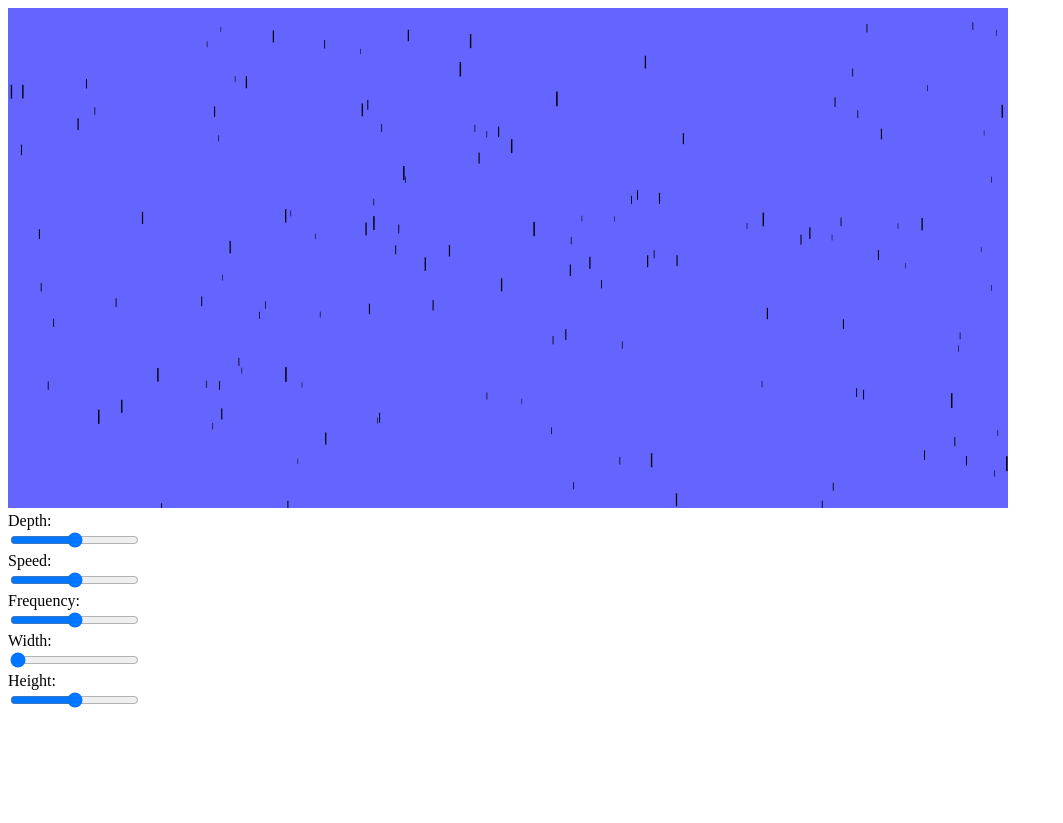
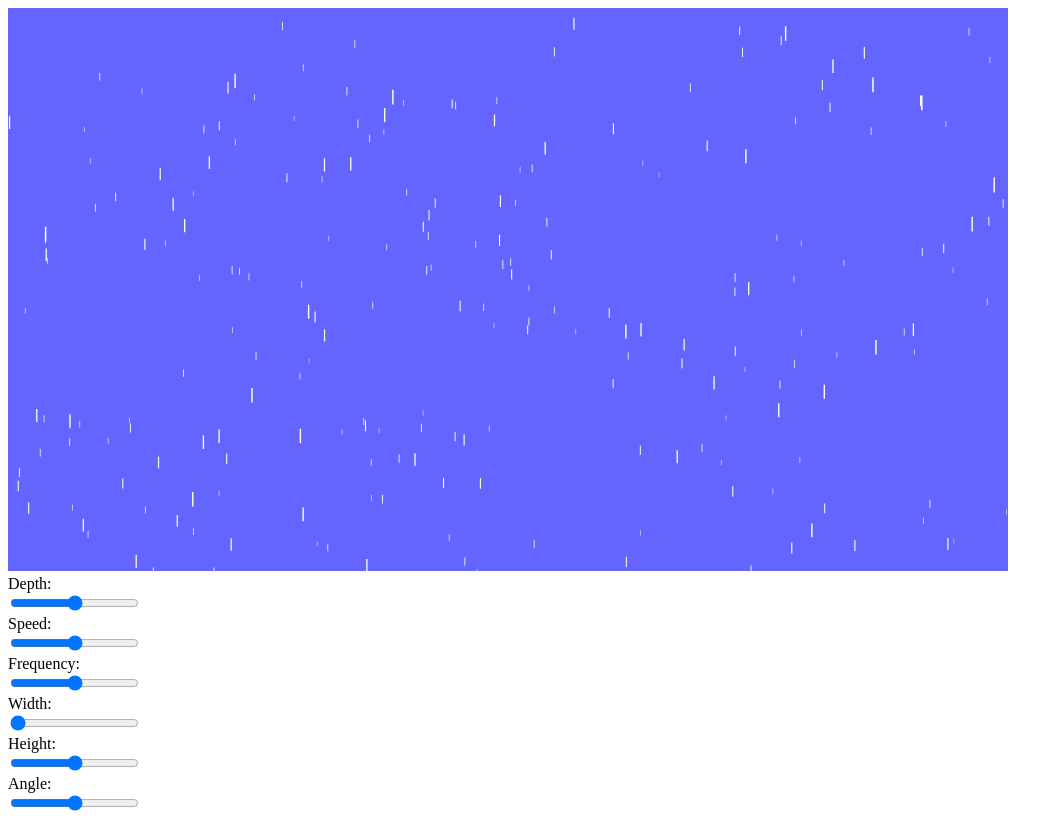
Before and after one commit to JEPPSER/Rain, a plain HTML site: page index.html in a window 1280 px wide. Shown: the whole page, without its empty margins (0-1063 px from the left). Before the commit the page ends 800 px from the top, so only its background shows below. Drawn offline with Linux system fonts and the light colour scheme.

Commit message:
Implements angle

```diff
--- a/index.html
+++ b/index.html
@@ -11,7 +11,7 @@
 </head>
 
 <body>
-    <canvas class="canvas" width="1000" height="500"></canvas>
+    <canvas class="canvas" width="1000" height="563"></canvas>
     <div class="slidercontainer">
         <div>
             Depth:
@@ -43,6 +43,12 @@
         <div>
             <input type="range" class="heightSlider" value="10" min="1" max="19" step="1">
         </div>
+        <div>
+            Angle:
+        </div>
+        <div>
+            <input type="range" class="angleSlider" value="1.57" min="0.57" max="2.57" step="0.1">
+        </div>
     </div>
 </body>
 
--- a/js/main.js
+++ b/js/main.js
@@ -8,7 +8,7 @@ let rainDepth = 1
 let dropWidth = 1
 let dropHeight = 10
 let dropSpeed = 3
-let angle = 90
+let angle = Math.PI / 2
 
 let depthSlider = document.querySelector('.depthSlider')
 depthSlider.oninput = function() {
@@ -35,17 +35,22 @@ heightSlider.oninput = function() {
     dropHeight = this.value
 }
 
+let angleSlider = document.querySelector('.angleSlider')
+angleSlider.oninput = function() {
+    angle = this.value
+}
+
 let drops = []
-let drop = { speed: dropSpeed * (canvas.height / 300), x: Math.random() * canvas.width, y: 0, depth: calculateDepth(rainDepth) }
+let drop = { speed: dropSpeed * (canvas.height / 300), x: Math.random() * canvas.width * 3 - canvas.width, y: 0, depth: calculateDepth(rainDepth) }
 drops.push(drop)
 
 setInterval(onTimerTick, 0);
 
 function onTimerTick() {
 
-    if (counter % 5 === 0) {
+    if (counter % 1 === 0) {
         for (let i = 0; i < rainFreq; i++) {
-            let drop = { speed: dropSpeed * (canvas.height / 400), x: Math.random() * canvas.width, y: 0, depth: calculateDepth(rainDepth) }
+            let drop = { speed: dropSpeed * (canvas.height / 400), x: Math.random() * canvas.width * 3 - canvas.width, y: 0, depth: calculateDepth(rainDepth) }
             drops.push(drop)
         }
     }
@@ -53,10 +58,23 @@ function onTimerTick() {
     g.fillStyle = 'rgb(100, 100, 255)'
     g.fillRect(0, 0, canvas.width, canvas.height)
 
-    g.fillStyle = 'rgb(0, 0, 0)'
+    g.strokeStyle = '#FFFFFF'
     for (let i = 0; i < drops.length; i++) {
-        drops[i].y += drops[i].speed * drops[i].depth
-        g.fillRect(drops[i].x, drops[i].y, dropWidth * drops[i].depth, dropHeight * drops[i].depth)
+        let length = drops[i].speed * drops[i].depth
+        let x = Math.cos(angle) * length
+        let y = Math.sin(angle) * length
+        drops[i].y += y
+        drops[i].x += x
+
+        length = dropHeight * drops[i].depth
+        x = Math.cos(angle) * length
+        y = Math.sin(angle) * length
+
+        g.lineWidth = dropWidth * drops[i].depth
+        g.beginPath();
+        g.moveTo(drops[i].x, drops[i].y);
+        g.lineTo(drops[i].x + x, drops[i].y + y);
+        g.stroke();
         if (drops[i].y > canvas.height) {
             drops.splice(i, 1)
         }
```
